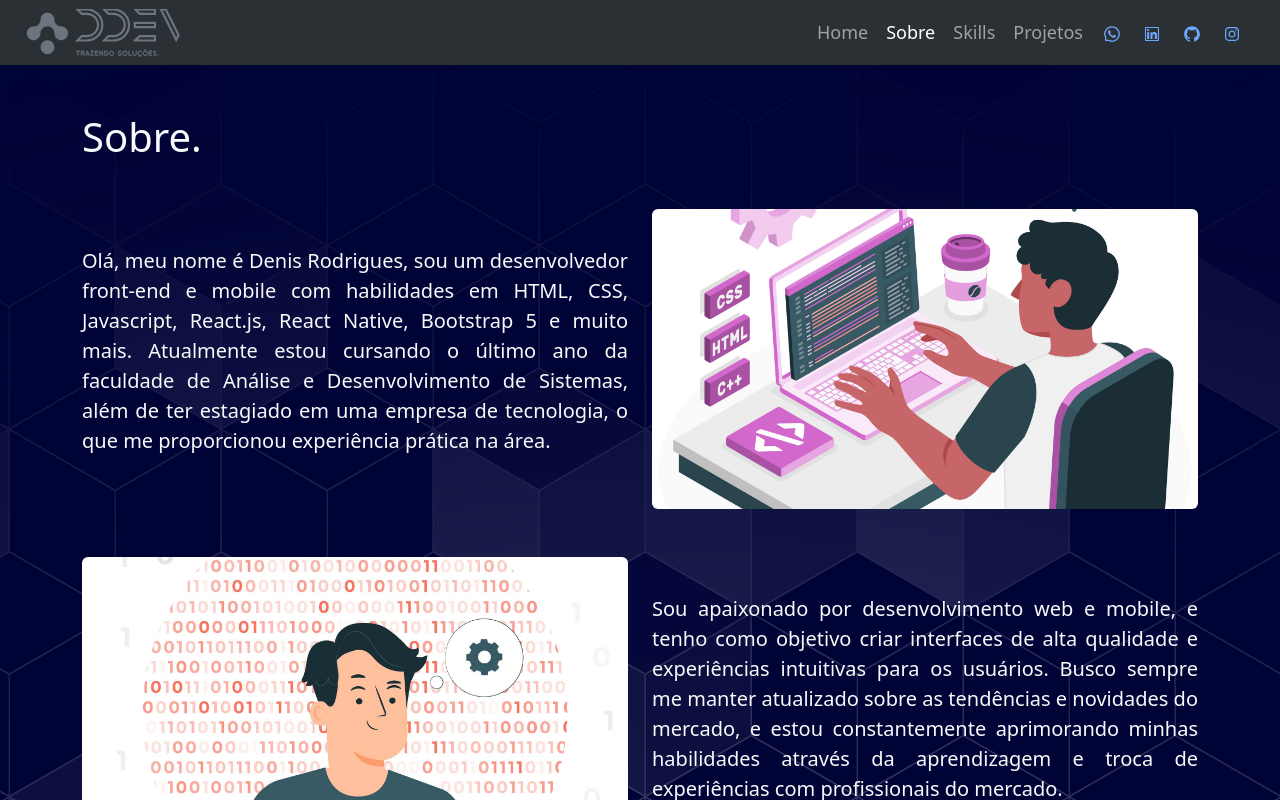
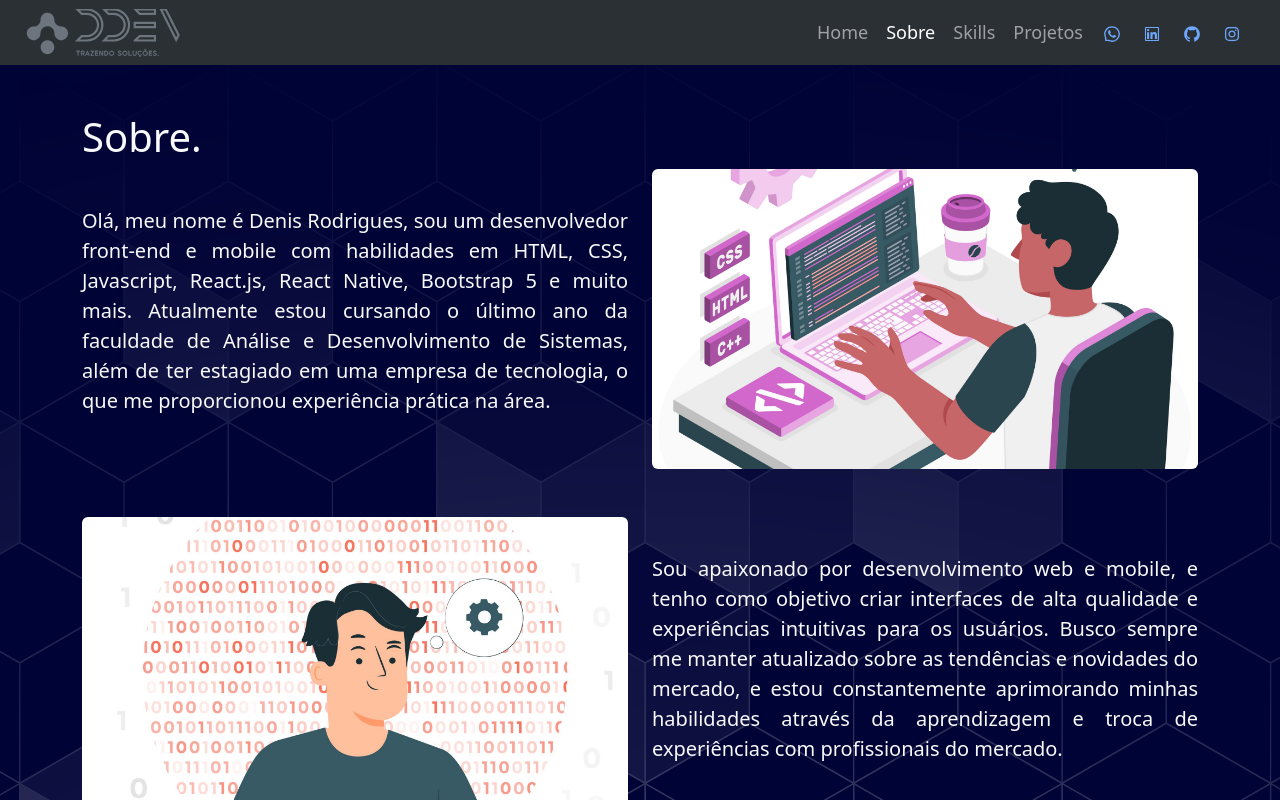
Before and after one commit to denisrodrigues-ita/portflio, a React (Vite) app: page /sobre in a window 1280 px wide. Shown: the top 800 px of the page. Built offline with nearby package versions, Linux system fonts and the light colour scheme.

Commit message:
fix title

```diff
--- a/src/pages/Home.jsx
+++ b/src/pages/Home.jsx
@@ -4,9 +4,8 @@
 import ReactGA from "react-ga4";
 import imageProfile from "../img/denis.png";
 
-document.title = "Denis Rodrigues - Home";
-
 const Home = () => {
+  document.title = "Denis Rodrigues - Home";
   React.useEffect(() => {
     ReactGA.send({ hitType: "pageview", page: window.location.pathname });
   }, []);
@@ -104,7 +103,6 @@
           <img src={imageProfile} alt="Denis Rodrigues" className="img-fluid" />
         </div>
       </div>
-
     </section>
   );
 };
--- a/src/pages/Projetos.jsx
+++ b/src/pages/Projetos.jsx
@@ -9,9 +9,8 @@
 import ReactGA from "react-ga4";
 import styles from "../css/projetos.module.css";
 
-document.title = "Denis Rodrigues - Portfolio";
-
 const Projetos = () => {
+  document.title = "Denis Rodrigues - Portfolio";
   React.useEffect(() => {
     ReactGA.send({ hitType: "pageview", page: window.location.pathname });
   }, []);
--- a/src/pages/Skills.jsx
+++ b/src/pages/Skills.jsx
@@ -11,9 +11,8 @@
 import styles from "../css/skills.module.css";
 import ReactGA from "react-ga4";
 
-document.title = "Denis Rodrigues - Skills";
-
 const Skills = () => {
+  document.title = "Denis Rodrigues - Skills";
   React.useEffect(() => {
     ReactGA.send({ hitType: "pageview", page: window.location.pathname });
   }, []);
--- a/src/pages/Sobre.jsx
+++ b/src/pages/Sobre.jsx
@@ -6,12 +6,10 @@
 import ilustracao5 from "../img/sobre/ilustracao5.jpg";
 import ilustracao6 from "../img/sobre/ilustracao6.jpg";
 import ReactGA from "react-ga4";
-
 import styles from "../css/sobre.module.css";
 
-document.title = "Denis Rodrigues - Sobre";
-
 const Sobre = () => {
+  document.title = "Denis Rodrigues - Sobre";
   React.useEffect(() => {
     ReactGA.send({ hitType: "pageview", page: window.location.pathname });
   }, []);
@@ -20,7 +18,7 @@
       className={`${styles.sobre} container justify-content-center align-items-center fs-5 mt-5`}
     >
       <h1>Sobre.</h1>
-      <div className="row my-5 align-items-center">
+      <div className="row mb-5 align-items-center">
         <div className="col-12 col-md-6">
           <p>
             Olá, meu nome é Denis Rodrigues, sou um desenvolvedor front-end e
```
